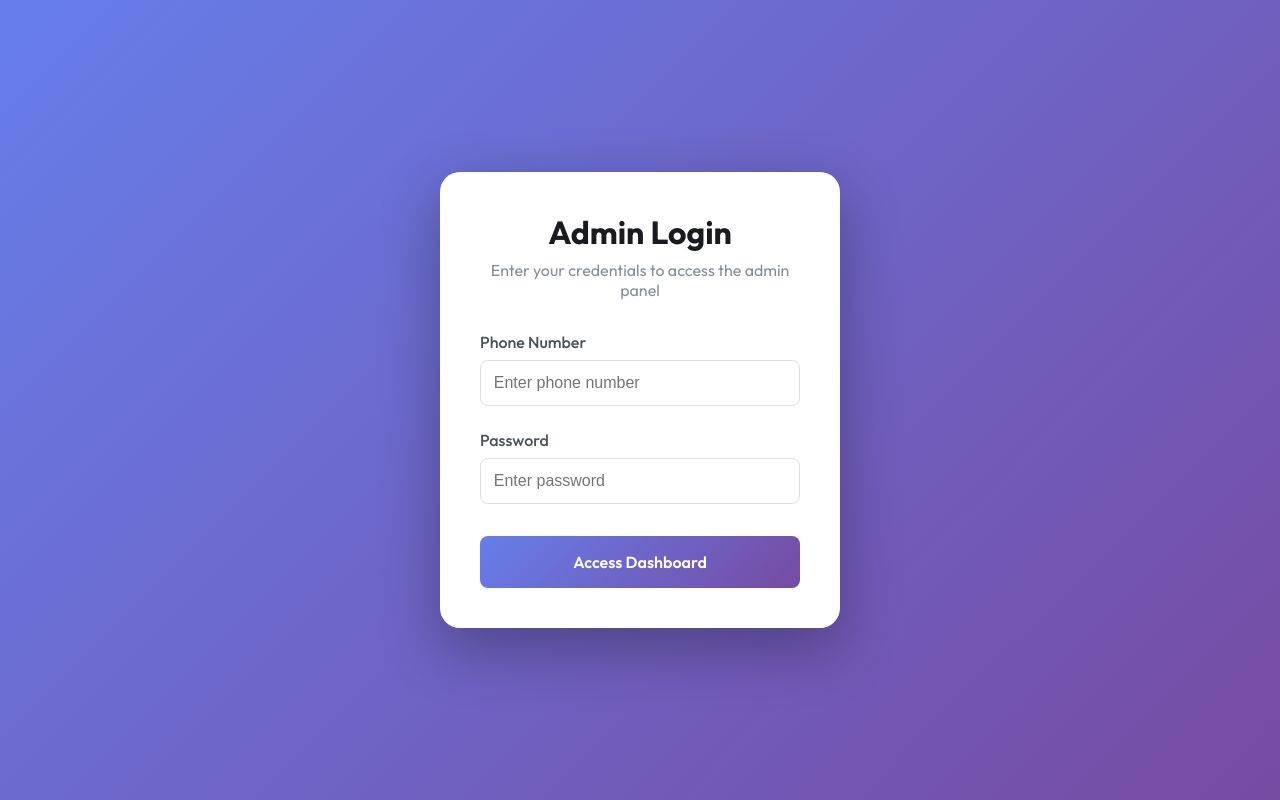
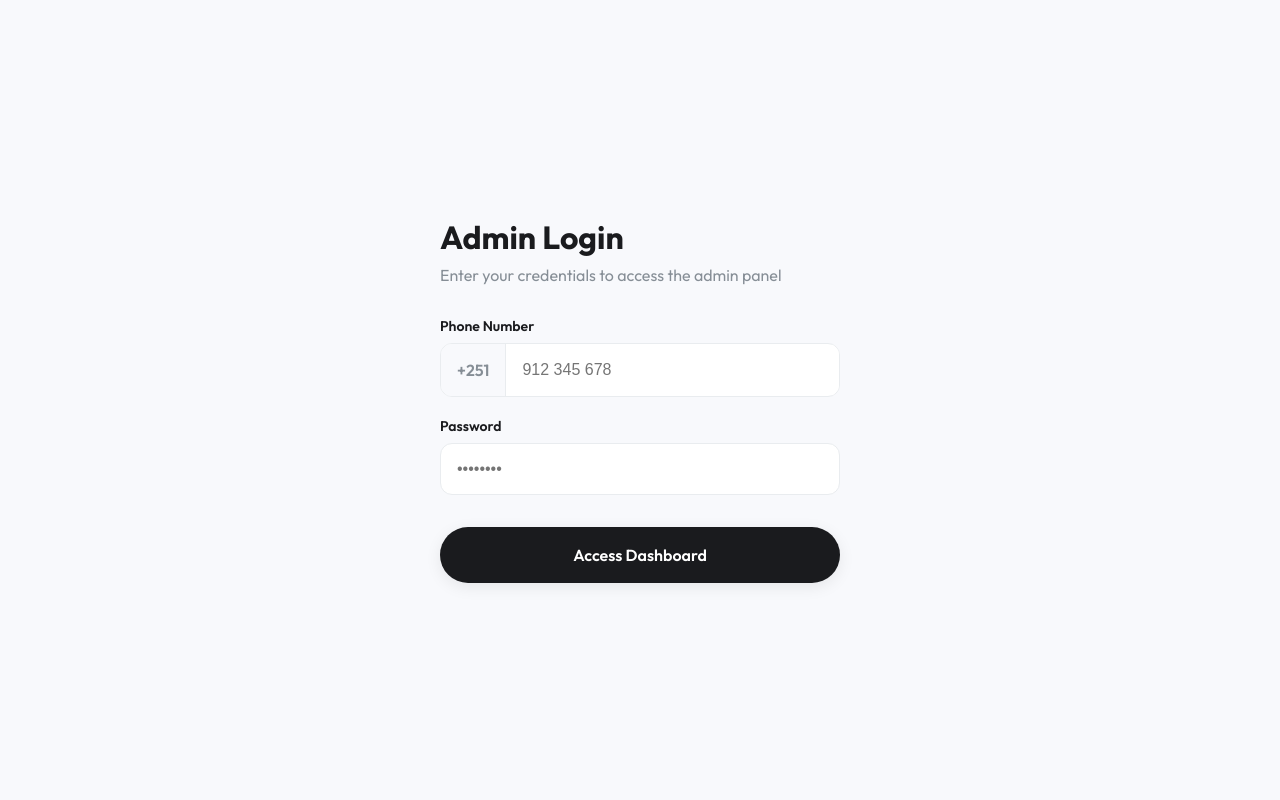
Before and after one commit to tahiradem0/Tele-suk-version-1.1, a React (Vite) app in the folder client/: page /admin/login in a window 1280 px wide. Built offline with nearby package versions, Linux system fonts and the light colour scheme; no server answers.

Commit message:
first commit 6

```diff
--- a/client/src/pages/admin/AdminLogin.jsx
+++ b/client/src/pages/admin/AdminLogin.jsx
@@ -1,8 +1,7 @@
 import React, { useState } from 'react';
 import { useNavigate } from 'react-router-dom';
-import { Lock, ArrowRight } from 'lucide-react';
 import { useShop } from '../../context/ShopContext';
-import '../../styles/global.css';
+import '../Auth.css';
 
 const AdminLogin = () => {
     const [phone, setPhone] = useState('');
@@ -34,7 +33,7 @@ const AdminLogin = () => {
                     window.location.href = '/admin/dashboard';
                 } else {
                     console.error('❌ User is not an admin:', storedUser);
-                    setError(`Access Denied: You do not have admin permissions. isAdmin: ${storedUser?.isAdmin}`);
+                    setError(`Access Denied: You do not have admin permissions.`);
                     localStorage.removeItem('user');
                 }
             } else {
@@ -54,28 +53,12 @@ const AdminLogin = () => {
     };
 
     return (
-        <div style={{
-            minHeight: '100vh',
-            display: 'flex',
-            alignItems: 'center',
-            justifyContent: 'center',
-            background: 'linear-gradient(135deg, #667eea 0%, #764ba2 100%)',
-            padding: '1rem'
-        }}>
-            <div style={{
-                background: 'white',
-                padding: '2.5rem',
-                borderRadius: '20px',
-                boxShadow: '0 20px 60px rgba(0,0,0,0.3)',
-                width: '100%',
-                maxWidth: '400px'
-            }}>
-                <h1 style={{ fontSize: '2rem', fontWeight: '700', marginBottom: '0.5rem', textAlign: 'center' }}>
-                    Admin Login
-                </h1>
-                <p style={{ color: '#868e96', textAlign: 'center', marginBottom: '2rem' }}>
-                    Enter your credentials to access the admin panel
-                </p>
+        <div className="page auth-page">
+            <div className="auth-container">
+                <div className="auth-header">
+                    <h1>Admin Login</h1>
+                    <p>Enter your credentials to access the admin panel</p>
+                </div>
 
                 {error && (
                     <div style={{
@@ -92,61 +75,39 @@ const AdminLogin = () => {
                     </div>
                 )}
 
-                <form onSubmit={handleLogin}>
-                    <div style={{ marginBottom: '1.5rem' }}>
-                        <label style={{ display: 'block', marginBottom: '0.5rem', fontWeight: '500', color: '#495057' }}>
-                            Phone Number
-                        </label>
-                        <input
-                            type="text"
-                            value={phone}
-                            onChange={(e) => setPhone(e.target.value)}
-                            placeholder="Enter phone number"
-                            required
-                            style={{
-                                width: '100%',
-                                padding: '0.8rem',
-                                borderRadius: '8px',
-                                border: '1px solid #ddd',
-                                fontSize: '1rem'
-                            }}
-                        />
+                <form className="auth-form" onSubmit={handleLogin}>
+                    <div className="form-group">
+                        <label>Phone Number</label>
+                        <div className="phone-input">
+                            {/* Assuming country code is fixed as per Auth.jsx, or we can make it part of input if needed.
+                                 Auth.jsx hardcodes +251. Sticking to consistency. */}
+                            <span className="country-code">+251</span>
+                            <input
+                                type="tel"
+                                value={phone}
+                                onChange={(e) => setPhone(e.target.value)}
+                                placeholder="912 345 678"
+                                required
+                            />
+                        </div>
                     </div>
 
-                    <div style={{ marginBottom: '2rem' }}>
-                        <label style={{ display: 'block', marginBottom: '0.5rem', fontWeight: '500', color: '#495057' }}>
-                            Password
-                        </label>
+                    <div className="form-group">
+                        <label>Password</label>
                         <input
                             type="password"
                             value={password}
                             onChange={(e) => setPassword(e.target.value)}
-                            placeholder="Enter password"
+                            placeholder="••••••••"
                             required
-                            style={{
-                                width: '100%',
-                                padding: '0.8rem',
-                                borderRadius: '8px',
-                                border: '1px solid #ddd',
-                                fontSize: '1rem'
-                            }}
                         />
                     </div>
 
                     <button
                         type="submit"
+                        className="auth-btn"
                         disabled={loading}
-                        style={{
-                            width: '100%',
-                            padding: '1rem',
-                            background: loading ? '#ccc' : 'linear-gradient(135deg, #667eea 0%, #764ba2 100%)',
-                            color: 'white',
-                            border: 'none',
-                            borderRadius: '8px',
-                            fontSize: '1rem',
-                            fontWeight: '600',
-                            cursor: loading ? 'not-allowed' : 'pointer'
-                        }}
+                        style={{ opacity: loading ? 0.7 : 1, cursor: loading ? 'not-allowed' : 'pointer' }}
                     >
                         {loading ? 'Logging in...' : 'Access Dashboard'}
                     </button>
```
